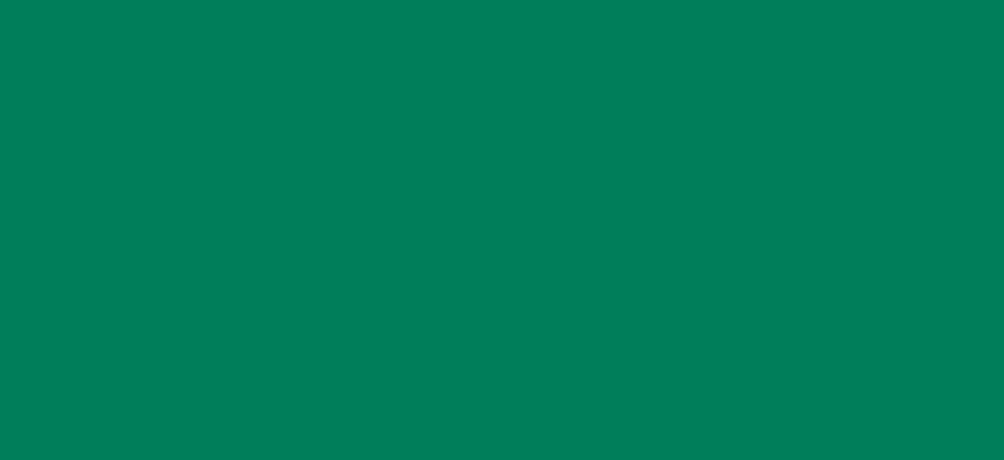
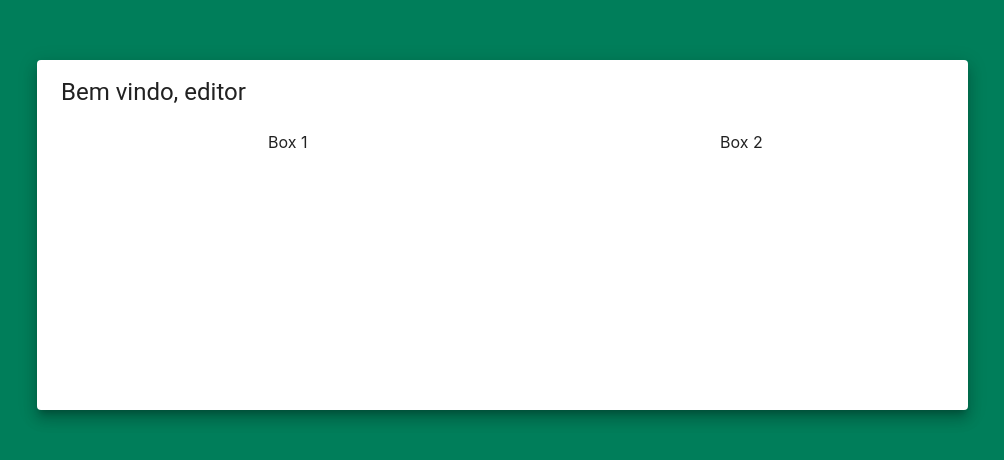
Before and after one commit to labhackercd/linguagem-simples-front, a React (Create React App) app: page /estudio in a window 1280 px wide. Shown: the part 240-700 px from the top of the page, without its empty margins (163-1167 px from the left). Built offline with nearby package versions, Linux system fonts and the light colour scheme.

Commit message:
#16 - Adding paper box

```diff
--- a/src/containers/EstudioAcompanhePageContainer/index.js
+++ b/src/containers/EstudioAcompanhePageContainer/index.js
@@ -3,6 +3,7 @@ import { withStyles } from "@material-ui/core/styles";
 import Box from "@material-ui/core/Box";
 import Paper from "@material-ui/core/Paper";
 import Grid  from "@material-ui/core/Grid";
+import Typography  from "@material-ui/core/Typography";
 import { palette } from '@material-ui/system';
 import { spacing } from '@material-ui/system';
 
@@ -19,6 +20,13 @@ const useStyles = makeStyles({
     position: "fixed",
     display: "flex"
   },
+  paper:{
+    height: '70%',
+    width: '320%',
+  },
+  forms:{
+
+  }
 });
 
 export default function EstudioAcompanhePageContainer(){
@@ -26,6 +34,29 @@ export default function EstudioAcompanhePageContainer(){
 
     return (
       <div className={classes.root}>
+        <Box mt={"300px"} ml={"200px"}>
+            <Paper elevation={10} className={classes.paper} square={false}>
+              <Box ml={3}>
+                <Grid container>
+                  <Grid item xs={12}>
+                    <Box display="flex" justifyContent="flex-start" pt={2} pb={3}>
+                      <Typography variant="h5" component="h2">Bem vindo, editor </Typography>
+                    </Box>
+                  </Grid>
+                  <Grid item xs={6}>
+                    <Box>
+                        Box 1
+                    </Box>
+                  </Grid>
+                  <Grid item xs={6}>
+                    <Box>
+                        Box 2
+                    </Box>
+                  </Grid>
+                </Grid>
+              </Box>
+            </Paper>
+        </Box>
 
       </div>
     );
```
Also changed, not shown: src/components/EstudioAcompanhePageComponents/HistoryComponent/index.js (added), src/components/EstudioAcompanhePageComponents/NewSessionFormComponent/index.js (added).
